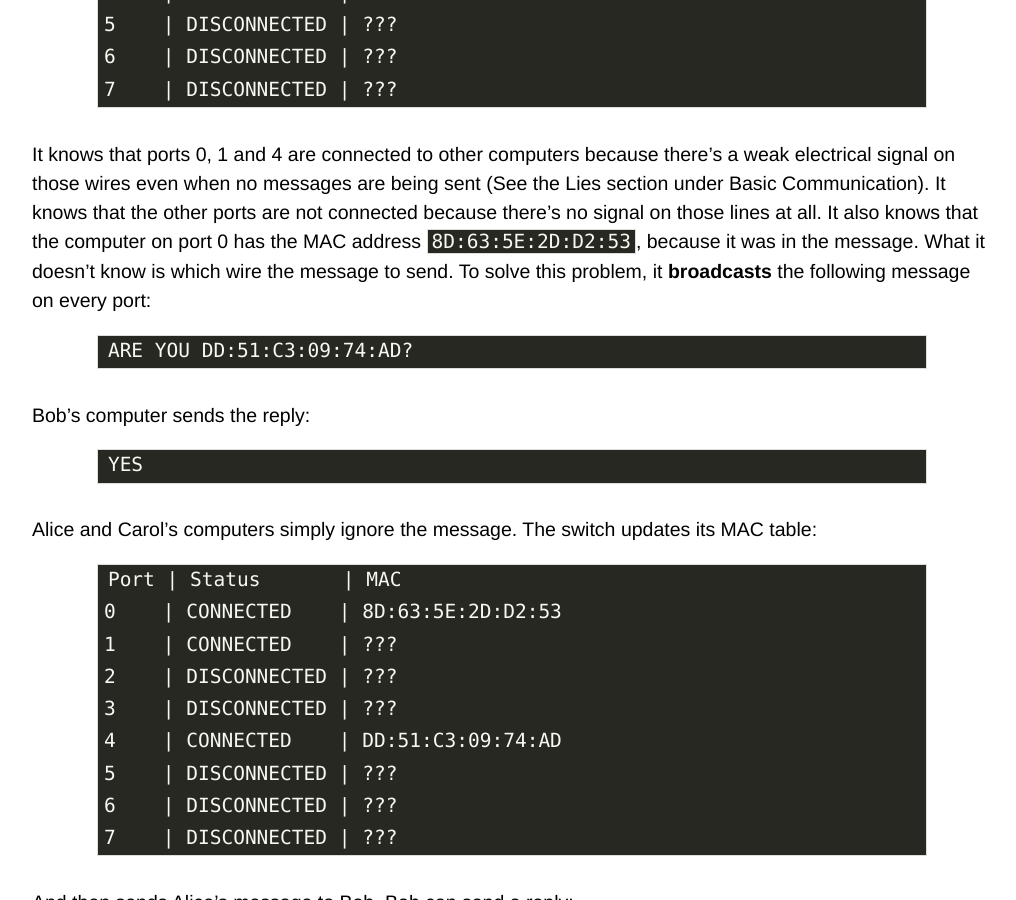
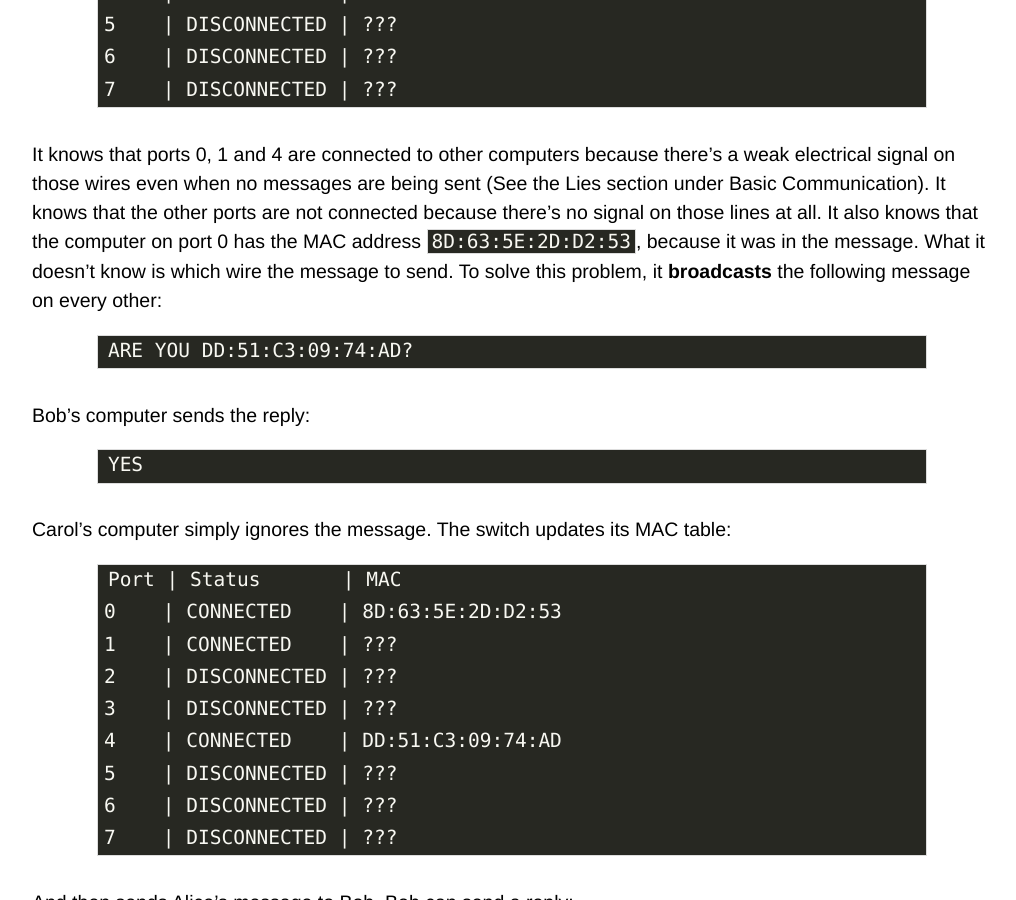
Before and after one commit to dharmab/dharmab.github.io, a Jekyll site: the page built from _posts/2017-09-22-networks-for-normal-people.md, in a window 1280 px wide and 900 px high, scrolled down 9149 px. Shown: the whole window, without its empty margins (128-1144 px from the left). Built offline with Jekyll 4.4.1, drawn with Linux system fonts in a browser that asks for light colours.

Commit message:
Clarify broadcast behavior

````diff
--- a/_posts/2017-09-22-networks-for-normal-people.md
+++ b/_posts/2017-09-22-networks-for-normal-people.md
@@ -177,7 +177,7 @@ Port | Status       | MAC
 7    | DISCONNECTED | ???
 ```
 
-It knows that ports 0, 1 and 4 are connected to other computers because there's a weak electrical signal on those wires even when no messages are being sent (See the Lies section under Basic Communication). It knows that the other ports are not connected because there's no signal on those lines at all. It also knows that the computer on port 0 has the MAC address `8D:63:5E:2D:D2:53`, because it was in the message. What it doesn't know is which wire the message to send. To solve this problem, it **broadcasts** the following message on every port:
+It knows that ports 0, 1 and 4 are connected to other computers because there's a weak electrical signal on those wires even when no messages are being sent (See the Lies section under Basic Communication). It knows that the other ports are not connected because there's no signal on those lines at all. It also knows that the computer on port 0 has the MAC address `8D:63:5E:2D:D2:53`, because it was in the message. What it doesn't know is which wire the message to send. To solve this problem, it **broadcasts** the following message on every other:
 
 ```
 ARE YOU DD:51:C3:09:74:AD?
@@ -189,7 +189,7 @@ Bob's computer sends the reply:
 YES
 ```
 
-Alice and Carol's computers simply ignore the message. The switch updates its MAC table:
+Carol's computer simply ignores the message. The switch updates its MAC table:
 
 ```
 Port | Status       | MAC
````
Also changed, not shown: other parts of _posts/2017-09-22-networks-for-normal-people.md (+2 -1 lines).
